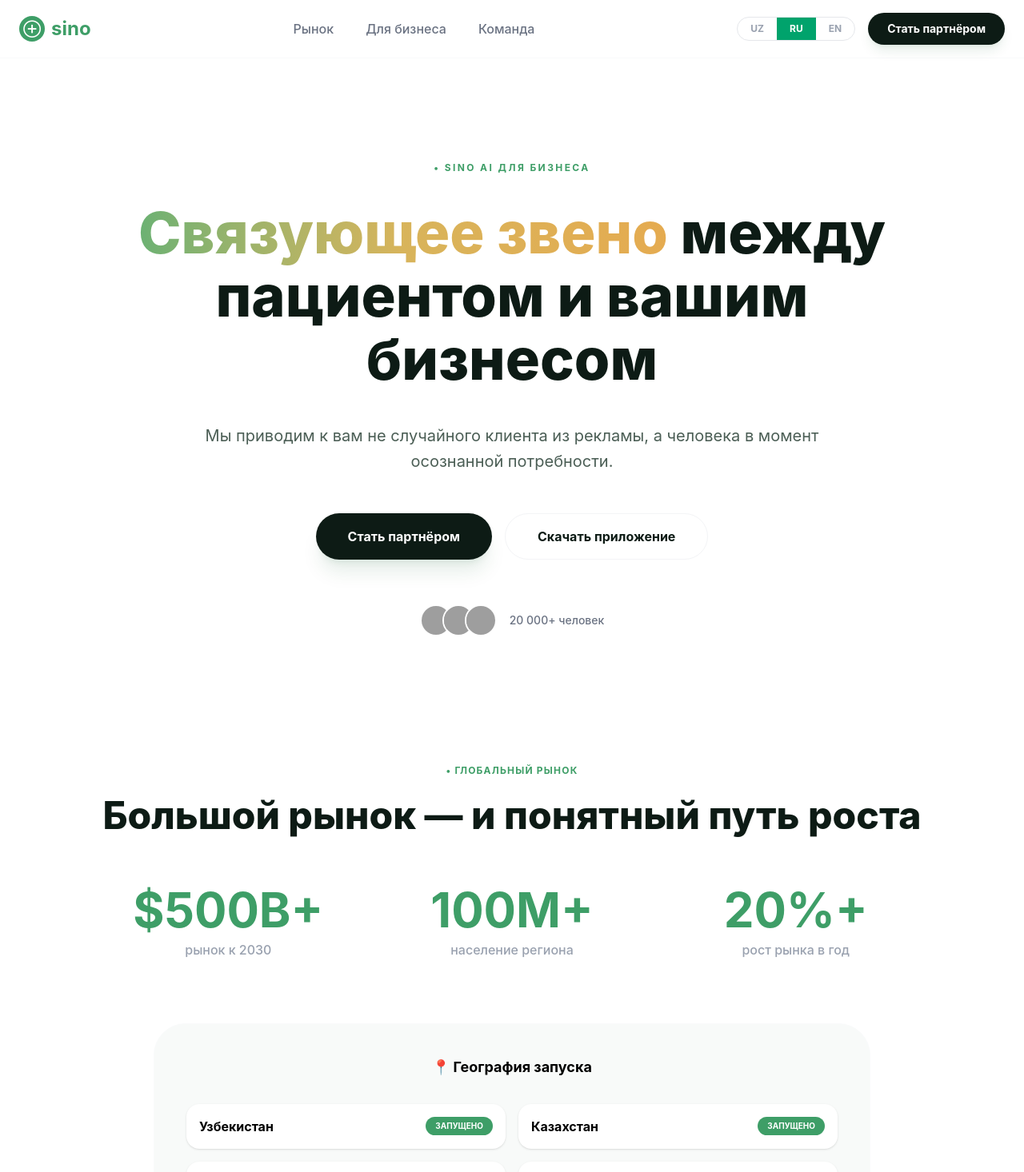
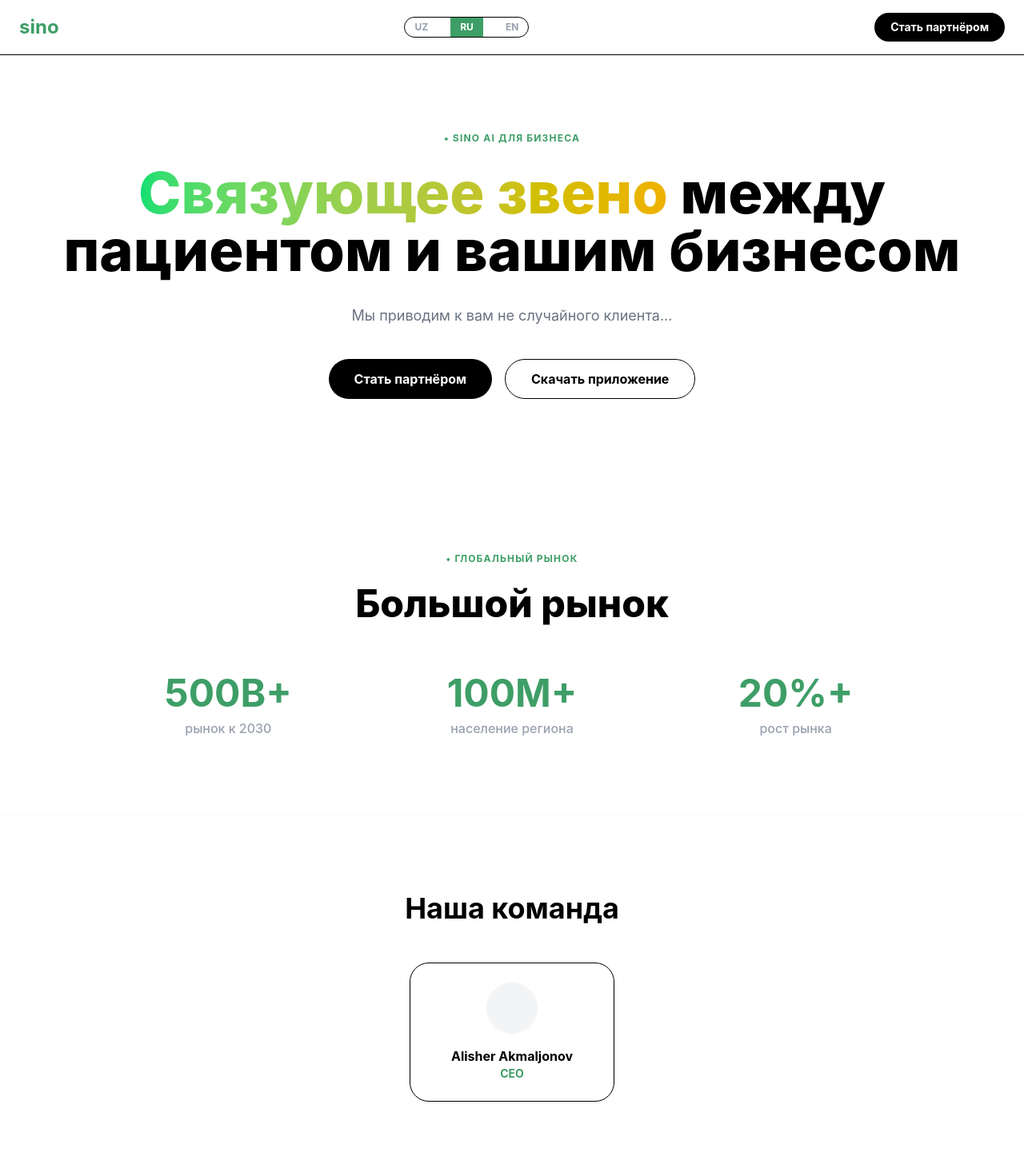
Before and after one commit to Nodir-15/sino-ai, a React (Vite) app: page /business in a window 1280 px wide. Shown: the top 1466 px of the page at 80% size. Built offline with nearby package versions, Linux system fonts and the light colour scheme; grey boxes are pictures that could not be loaded.

Commit message:
last dance

```diff
--- a/src/pages/business/businessnavbar.jsx
+++ b/src/pages/business/businessnavbar.jsx
@@ -1,38 +1,31 @@
 import React from 'react';
 import { useNavigate } from 'react-router-dom';
 import { useTranslation } from "../../components/i18n";
-import { getT } from "./translations";
+import { getT } from "./translations"; // ПРАВИЛЬНЫЙ ИМПОРТ
 
 const BusinessNavbar = () => {
   const navigate = useNavigate();
   const { i18n } = useTranslation();
-  const t = getT(i18n?.language).nav;
+  const t = getT(i18n?.language).nav; // Используем getT
   const currentLang = i18n?.language?.split('-')[0] || 'ru';
 
   return (
-    <nav className="sticky top-0 z-[100] w-full bg-white border-b border-gray-50">
-      <div className="max-w-7xl mx-auto px-6 py-4 flex items-center justify-between">
-        <div className="flex items-center gap-2 cursor-pointer" onClick={() => navigate('/')}>
-          <div className="w-8 h-8 bg-[#3E9E67] rounded-full flex items-center justify-center text-white font-bold">⊕</div>
-          <span className="text-2xl font-bold text-[#3E9E67]">sino</span>
+    <nav className="sticky top-0 z-[100] bg-white border-b py-4">
+      <div className="max-w-7xl mx-auto px-6 flex justify-between items-center">
+        <div className="flex gap-2 cursor-pointer" onClick={() => navigate('/')}>
+           <span className="text-[#3E9E67] font-bold text-2xl">sino</span>
         </div>
-        <div className="hidden md:flex gap-10 text-gray-500 font-medium">
-          <a href="#market" className="hover:text-[#3E9E67]">{t.market}</a>
-          <a href="#hero" className="hover:text-[#3E9E67]">{t.business}</a>
-          <a href="#team" className="hover:text-[#3E9E67]">{t.team}</a>
-        </div>
-        <div className="flex items-center gap-4">
-          <div className="flex border border-gray-200 rounded-full overflow-hidden bg-white">
+        <div className="flex gap-4 border rounded-full overflow-hidden">
           {['uz', 'ru', 'en'].map(l => (
-              <button key={l} onClick={() => i18n?.changeLanguage(l)} className={`px-4 py-1.5 text-xs font-bold ${currentLang === l ? 'bg-[#00A36C] text-white' : 'text-gray-400'}`}>
+            <button key={l} onClick={() => i18n?.changeLanguage(l)}
+              className={`px-3 py-1 text-xs font-bold ${currentLang === l ? 'bg-[#3E9E67] text-white' : 'text-gray-400'}`}>
               {l.toUpperCase()}
             </button>
           ))}
         </div>
-          <button className="bg-[#0D1B15] text-white px-6 py-2.5 rounded-full text-sm font-bold shadow-lg shadow-green-900/10">
+        <button className="bg-black text-white px-5 py-2 rounded-full text-sm font-bold">
           {t.partnerBtn}
         </button>
-        </div>
       </div>
     </nav>
   );
--- a/src/pages/business/forbusinesshero.jsx
+++ b/src/pages/business/forbusinesshero.jsx
@@ -1,29 +1,24 @@
 import React from 'react';
 import { useTranslation } from "../../components/i18n";
-import { businessTranslations } from "./translations";
+import { getT } from "./translations"; // ПРАВИЛЬНЫЙ ИМПОРТ
 
 const ForBusinessHero = () => {
   const { i18n } = useTranslation();
-  const t = businessTranslations[i18n?.language || 'ru']?.hero || businessTranslations['ru'].hero;
+  const t = getT(i18n?.language).hero;
 
   return (
-    <section id="hero" className="flex flex-col items-center text-center px-6 pt-20 pb-16 md:pt-32 max-w-6xl mx-auto bg-white">
-      <span className="text-[#3E9E67] font-bold text-[12px] tracking-[0.2em] mb-8 uppercase">• {t.badge}</span>
-      <h1 className="text-4xl md:text-7xl font-extrabold leading-[1.1] mb-10 text-[#0D1B15]">
-        <span className="bg-clip-text text-transparent bg-gradient-to-r from-[#6BB173] via-[#D8B45B] to-[#E5AB50]">{t.titleGradient}</span> {t.titleMain}
+    <section className="py-24 text-center px-6">
+      <span className="text-[#3E9E67] font-bold text-xs mb-6 block uppercase tracking-widest">• {t.badge}</span>
+      <h1 className="text-4xl md:text-7xl font-extrabold mb-8 text-black">
+        <span className="bg-clip-text text-transparent bg-gradient-to-r from-green-400 to-yellow-500">{t.titleGradient}</span> {t.titleMain}
       </h1>
-      <p className="text-[#4B5E55] text-lg md:text-xl leading-relaxed max-w-3xl mb-12">{t.desc}</p>
-      <div className="flex flex-col sm:flex-row gap-4 mb-14">
-        <button className="bg-[#0D1B15] text-white px-10 py-4 rounded-full font-bold hover:bg-black transition-all shadow-xl shadow-green-900/10">{t.btnPartner}</button>
-        <button className="bg-white text-[#0D1B15] px-10 py-4 rounded-full font-bold border border-gray-100 hover:shadow-lg transition-all">{t.btnApp}</button>
-      </div>
-      <div className="flex items-center gap-4">
-        <div className="flex -space-x-3">
-          {[1,2,3].map(i => <img key={i} className="w-10 h-10 rounded-full border-2 border-white" src={`https://i.pravatar.cc/100?u=${i}`} alt=""/>)}
-        </div>
-        <p className="text-[14px] text-gray-500 font-medium">{t.socialProof}</p>
+      <p className="text-gray-500 text-lg max-w-2xl mx-auto mb-10">{t.desc}</p>
+      <div className="flex justify-center gap-4">
+        <button className="bg-black text-white px-8 py-3 rounded-full font-bold">{t.btnPartner}</button>
+        <button className="border px-8 py-3 rounded-full font-bold text-black">{t.btnApp}</button>
       </div>
     </section>
   );
 };
+
 export default ForBusinessHero;
--- a/src/pages/business/market.jsx
+++ b/src/pages/business/market.jsx
@@ -2,45 +2,29 @@ import React from 'react';
 import CountUp from 'react-countup';
 import { useInView } from 'react-intersection-observer';
 import { useTranslation } from "../../components/i18n";
-import { getT } from "./translations";
+import { getT } from "./translations"; // ПРАВИЛЬНЫЙ ИМПОРТ
 
 const Market = () => {
   const { ref, inView } = useInView({ triggerOnce: true });
   const { i18n } = useTranslation();
   const t = getT(i18n?.language).market;
 
-  const stats = [
-    { v: 500, s: "B+", d: t?.stats?.[0], p: "$" },
-    { v: 100, s: "M+", d: t?.stats?.[1], p: "" },
-    { v: 20, s: "%+", d: t?.stats?.[2], p: "" }
-  ];
-
   return (
-    <section id="market" ref={ref} className="py-24 bg-white text-center px-6">
-      <span className="text-[#3E9E67] font-bold text-xs tracking-widest uppercase mb-6 block">• {t?.badge}</span>
-      <h2 className="text-4xl md:text-5xl font-extrabold mb-16 text-[#0D1B15]">{t?.title}</h2>
-      <div className="grid md:grid-cols-3 gap-10 max-w-5xl mx-auto mb-20">
-        {stats.map((s, i) => (
+    <div ref={ref} className="py-24 bg-white text-center px-6">
+      <span className="text-[#3E9E67] font-bold text-xs uppercase mb-6 block tracking-widest">• {t.badge}</span>
+      <h2 className="text-4xl md:text-5xl font-extrabold mb-16 text-black">{t.title}</h2>
+      <div className="grid md:grid-cols-3 gap-10 max-w-5xl mx-auto">
+        {[500, 100, 20].map((val, i) => (
           <div key={i}>
-            <div className="text-6xl font-bold text-[#3E9E67] mb-2">
-              {inView ? <CountUp end={s.v} duration={2.5} prefix={s.p} suffix={s.s} /> : "0"}
+            <div className="text-5xl font-bold text-[#3E9E67] mb-2">
+              {inView ? <CountUp end={val} duration={2} /> : 0}
+              {i === 0 ? 'B+' : i === 1 ? 'M+' : '%+'}
             </div>
-            <p className="text-gray-400 font-medium">{s.d}</p>
+            <p className="text-gray-400 font-medium">{t.stats[i]}</p>
           </div>
         ))}
       </div>
-      <div className="bg-[#F8FAF9] rounded-[40px] p-10 max-w-4xl mx-auto border border-gray-50">
-        <div className="font-bold text-lg mb-8">📍 {t?.geo}</div>
-        <div className="grid md:grid-cols-2 gap-4 text-left">
-          {['Узбекистан', 'Казахстан', 'Азербайджан', 'Кыргызстан'].map((c, i) => (
-            <div key={i} className="bg-white p-4 rounded-2xl flex justify-between items-center shadow-sm">
-              <span className="font-bold">{c}</span>
-              <span className="bg-[#3E9E67] text-white text-[10px] px-3 py-1 rounded-full uppercase font-bold">{t?.status}</span>
-            </div>
-          ))}
-        </div>
-      </div>
-    </section>
+    </div>
   );
 };
 
--- a/src/pages/business/team.jsx
+++ b/src/pages/business/team.jsx
@@ -1,33 +1,19 @@
 import React from 'react';
-import { useTranslation } from "../../components/i18n";
-import { getT } from "./translations";
 
 const Team = () => {
-  const { i18n } = useTranslation();
-  const t = getT(i18n?.language).team;
-
-  const members = [
-    { n: "Alisher Akmaljonov", r: "CEO" },
-    { n: "Shakhzod Toshboyev", r: "CTO" },
-    { n: "Mohlaroy Tolibjonova", r: "CMO" }
-  ];
-
   return (
-    <section id="team" className="py-24 bg-white text-center px-6">
-      <span className="text-[#3E9E67] font-bold text-xs tracking-widest uppercase mb-6 block">• {t.badge}</span>
-      <h2 className="text-5xl font-extrabold mb-16 text-[#0D1B15]">{t.title}</h2>
-      <div className="grid md:grid-cols-3 gap-8 max-w-6xl mx-auto">
-        {members.map((m, i) => (
-          <div key={i} className="bg-white p-8 rounded-[40px] border border-gray-50 shadow-sm text-left">
-            <div className="flex items-center gap-4 mb-4">
-              <div className="w-12 h-12 bg-gray-100 rounded-full"></div>
-              <div><h3 className="font-bold">{m.n}</h3><p className="text-[#3E9E67] text-sm font-bold uppercase">{m.r}</p></div>
-            </div>
-          </div>
-        ))}
+    <div className="py-24 bg-white text-center border-t border-gray-50">
+      <h2 className="text-4xl font-bold mb-12 text-black">Наша команда</h2>
+      <div className="flex flex-wrap justify-center gap-8">
+        <div className="p-6 border rounded-3xl w-64 shadow-sm">
+           <div className="w-16 h-16 bg-gray-100 rounded-full mx-auto mb-4"></div>
+           <p className="font-bold">Alisher Akmaljonov</p>
+           <p className="text-[#3E9E67] text-sm font-bold">CEO</p>
+        </div>
+        {/* Можно добавить других */}
       </div>
-    </section>
+    </div>
   );
 };
 
-export default Team; // <-- САМОЕ ВАЖНОЕ
+export default Team;
--- a/src/pages/business/translations.js
+++ b/src/pages/business/translations.js
@@ -1,27 +1,22 @@
 export const businessTranslations = {
   ru: {
     nav: { market: "Рынок", business: "Для бизнеса", team: "Команда", partnerBtn: "Стать партнёром" },
-    hero: { badge: "SINO AI ДЛЯ БИЗНЕСА", titleGradient: "Связующее звено", titleMain: "между пациентом и вашим бизнесом", desc: "Мы приводим к вам не случайного клиента из рекламы, а человека в момент осознанной потребности.", btnPartner: "Стать партнёром", btnApp: "Скачать приложение", socialProof: "20 000+ человек" },
-    market: { badge: "ГЛОБАЛЬНЫЙ РЫНОК", title: "Большой рынок — и понятный путь роста", stats: ["рынок к 2030", "население региона", "рост рынка в год"], geo: "География запуска", status: "запущено" },
-    why: { badge: "ДЛЯ БИЗНЕСА", title: "Почему выбирают Sino AI", btn: "Подключить клинику", items: [{t: "Привлекайте клиентов", d: "Расширьте охват пациентов."}, {t: "Доход", d: "Новые модели подписки."}, {t: "AI-помощник", d: "Упрощение процессов."}] },
-    team: { badge: "КОМАНДА", title: "Команда, которая создаёт Sino", desc: "Эксперты в медицине, AI и продукте." }
+    hero: { badge: "SINO AI ДЛЯ БИЗНЕСА", titleGradient: "Связующее звено", titleMain: "между пациентом и вашим бизнесом", desc: "Мы приводим к вам не случайного клиента...", btnPartner: "Стать партнёром", btnApp: "Скачать приложение", socialProof: "20 000+ человек" },
+    market: { badge: "ГЛОБАЛЬНЫЙ РЫНОК", title: "Большой рынок", stats: ["рынок к 2030", "население региона", "рост рынка"], geo: "География", status: "запущено" }
   },
   uz: {
     nav: { market: "Bozor", business: "Biznes uchun", team: "Jamoa", partnerBtn: "Hamkor bo'lish" },
-    hero: { badge: "BIZNES UCHUN SINO AI", titleGradient: "Bog'lovchi bo'g'in", titleMain: "bemor va biznesingiz o'rtasida", desc: "Biz sizga ongli ehtiyoj paytidagi odamni olib kelamiz.", btnPartner: "Hamkor bo'lish", btnApp: "Yuklab olish", socialProof: "20 000+ kishi" },
-    market: { badge: "GLOBAL BOZOR", title: "Katta bozor va aniq o'sish yo'li", stats: ["bozor 2030 yilga", "mintaqa aholisi", "yillik o'sish"], geo: "Ishga tushirish hududi", status: "ishga tushdi" },
-    why: { badge: "BIZNES UCHUN", title: "Nima uchun Sino AI tanlanadi", btn: "Klinikani ulash", items: [{t: "Mijozlarni jalb qiling", d: "Bemorlar qamrovini kengaytiring."}, {t: "Daromad", d: "Yangi obuna modellari."}, {t: "AI-yordamchi", d: "Jarayonlarni soddalashtirish."}] },
-    team: { badge: "JAMOA", title: "Sino-ni yaratayotgan jamoa", desc: "Tibbiyot va AI bo'yicha ekspertlar." }
+    hero: { badge: "BIZNES UCHUN SINO AI", titleGradient: "Bog'lovchi bo'g'in", titleMain: "bemor va biznesingiz o'rtasida", desc: "Biz ongli ehtiyoj paytidagi odamni olib kelamiz.", btnPartner: "Hamkor", btnApp: "Yuklab olish", socialProof: "20 000+ kishi" },
+    market: { badge: "GLOBAL BOZOR", title: "Katta bozor", stats: ["bozor 2030", "mintaqa aholisi", "o'sish"], geo: "Hudud", status: "ishda" }
   },
   en: {
     nav: { market: "Market", business: "Business", team: "Team", partnerBtn: "Partner" },
-    hero: { badge: "SINO AI FOR BUSINESS", titleGradient: "The link", titleMain: "between patient and business", desc: "We bring you customers at the moment of need.", btnPartner: "Partner", btnApp: "Download", socialProof: "20,000+ people" },
-    market: { badge: "GLOBAL MARKET", title: "A large market and growth path", stats: ["market by 2030", "population", "annual growth"], geo: "Geography", status: "launched" },
-    why: { badge: "BUSINESS", title: "Why choose Sino AI", btn: "Connect", items: [{t: "Attract clients", d: "Expand reach."}, {t: "Income", d: "New models."}, {t: "AI helper", d: "Simplify work."}] },
-    team: { badge: "TEAM", title: "The team behind Sino", desc: "Medical and AI experts." }
+    hero: { badge: "SINO AI FOR BUSINESS", titleGradient: "The link", titleMain: "between patient and business", desc: "We bring you customers at the moment of need.", btnPartner: "Partner", btnApp: "App", socialProof: "20,000+ people" },
+    market: { badge: "GLOBAL MARKET", title: "Global market", stats: ["market 2030", "population", "growth"], geo: "Geography", status: "launched" }
   }
 };
 
+// Функция, которую мы будем импортировать в компоненты
 export const getT = (lang) => {
   const code = lang?.split('-')[0] || 'ru';
   return businessTranslations[code] || businessTranslations['ru'];
```
Also changed, not shown: src/pages/business/businesspage.jsx (+3 -4 lines). Lines whose indentation alone changed are shown as unchanged.
